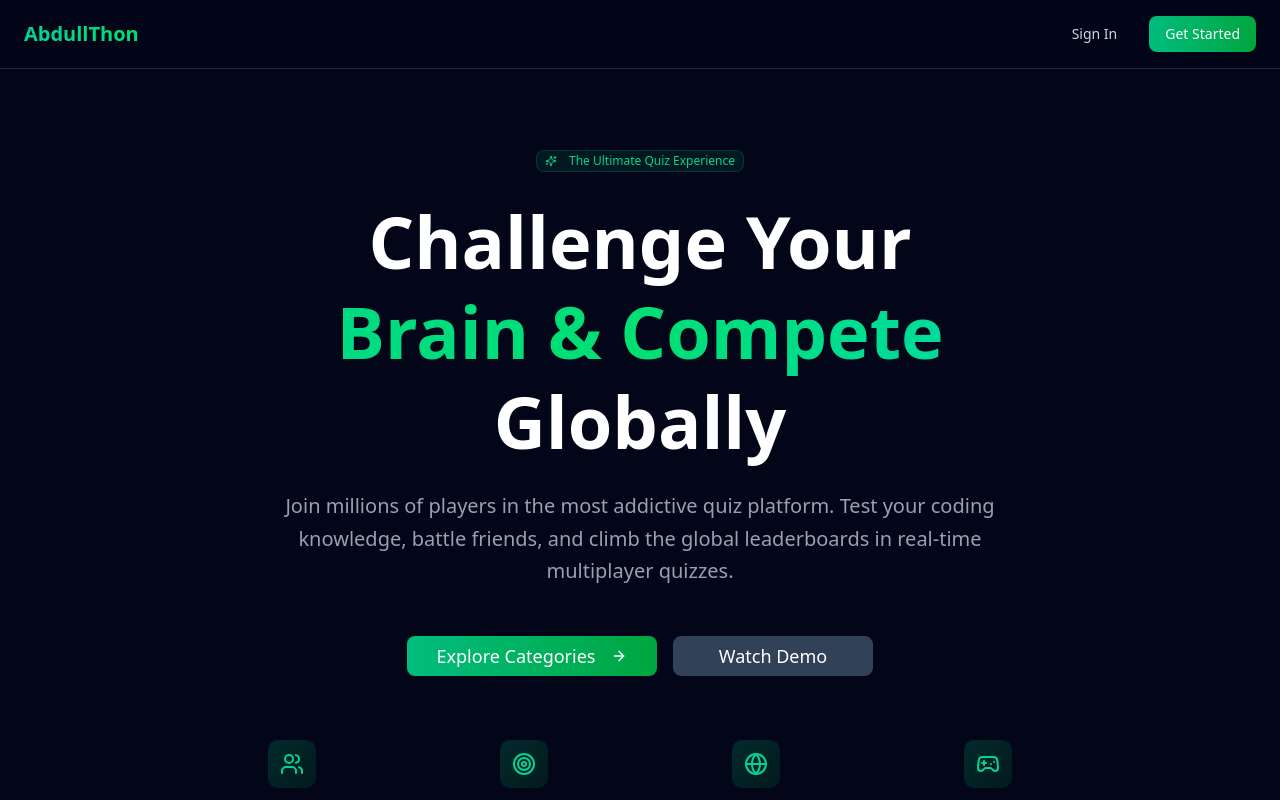
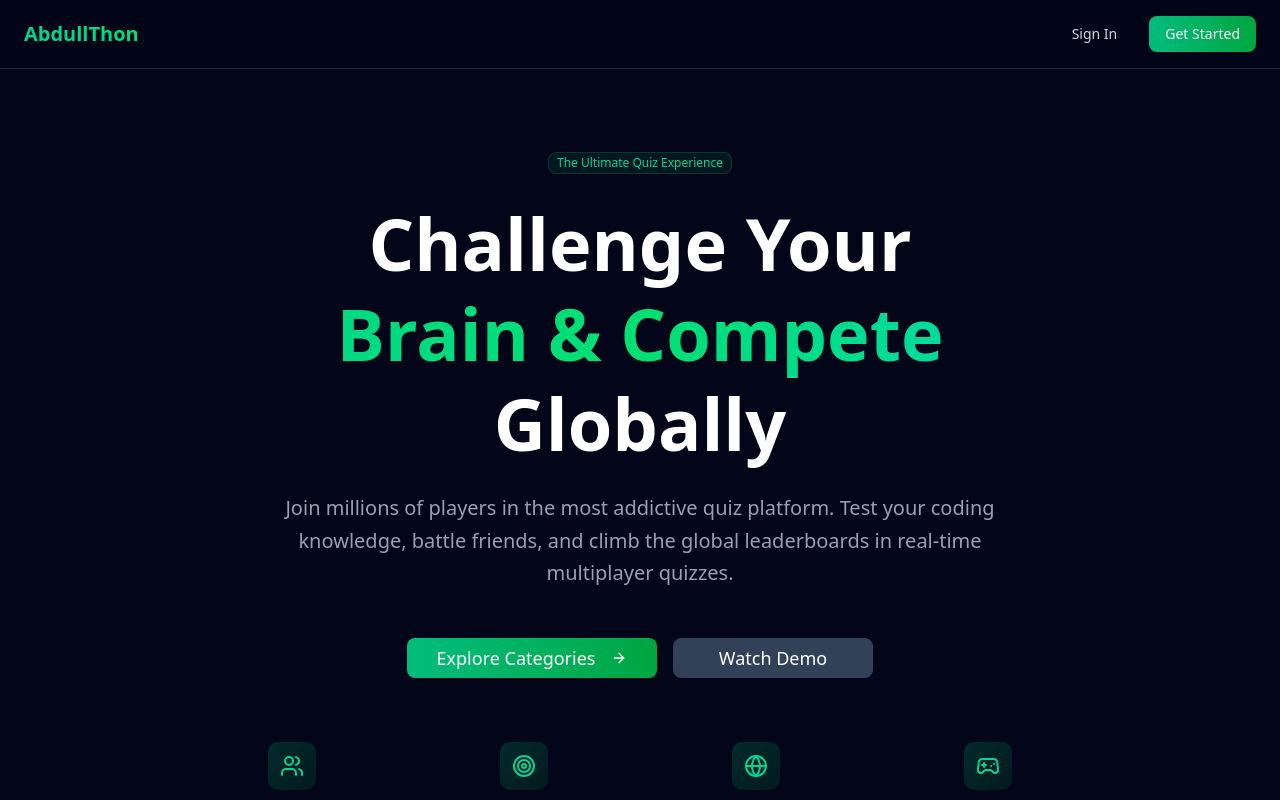
Before and after one commit to Abdullahi03-dev/Quiz-App-, a React (Vite) app: page / in a window 1280 px wide. Shown: the top 800 px of the page. Built offline with nearby package versions, Linux system fonts and the light colour scheme; no server answers.

Commit message:
Update indexComp.tsx

```diff
--- a/src/components/indexComp.tsx
+++ b/src/components/indexComp.tsx
@@ -6,7 +6,7 @@ import { Link } from "react-router-dom";
 import { Button } from "../components/ui/button";
 import { Card, CardContent } from "../components/ui/card";
 import { Badge } from "../components/ui/badge";
-import { Brain, Zap, Trophy, Users, Gamepad2, Crown, ArrowRight, Sparkles, Target, Globe } from "lucide-react";
+import { Brain, Zap, Trophy, Users, Gamepad2, Crown, ArrowRight, Target, Globe } from "lucide-react";
 const Index = () => {
   const {username}=useUsername()
 
@@ -97,7 +97,7 @@ const Index = () => {
       <section className="relative px-6 pt-20 pb-32">
         <div className="relative max-w-7xl mx-auto text-center">
           <Badge className="mb-6 bg-emerald-500/10 text-emerald-400 border-emerald-500/20 hover:bg-emerald-500/20">
-            <Sparkles className="w-4 h-4 mr-2" />
+            {/* <Sparkles className="w-4 h-4 mr-2" /> */}
             The Ultimate Quiz Experience
           </Badge>
 
```
